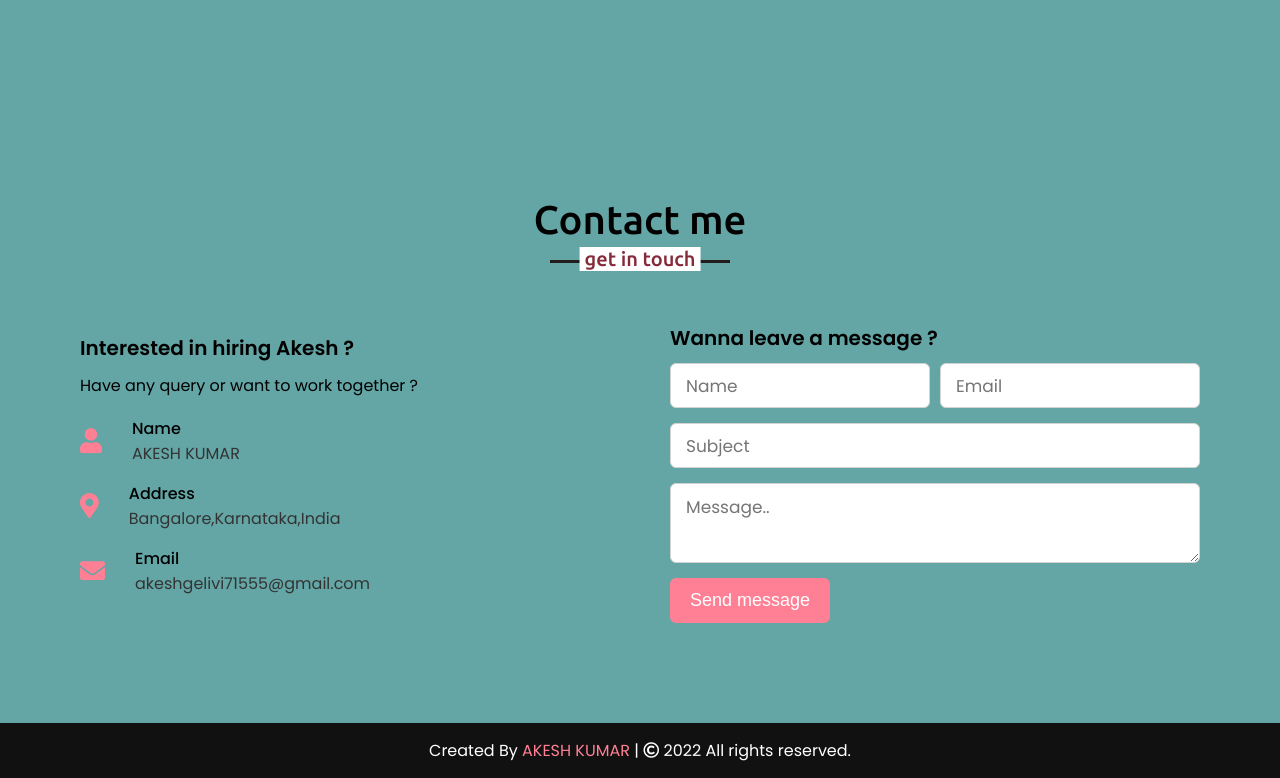
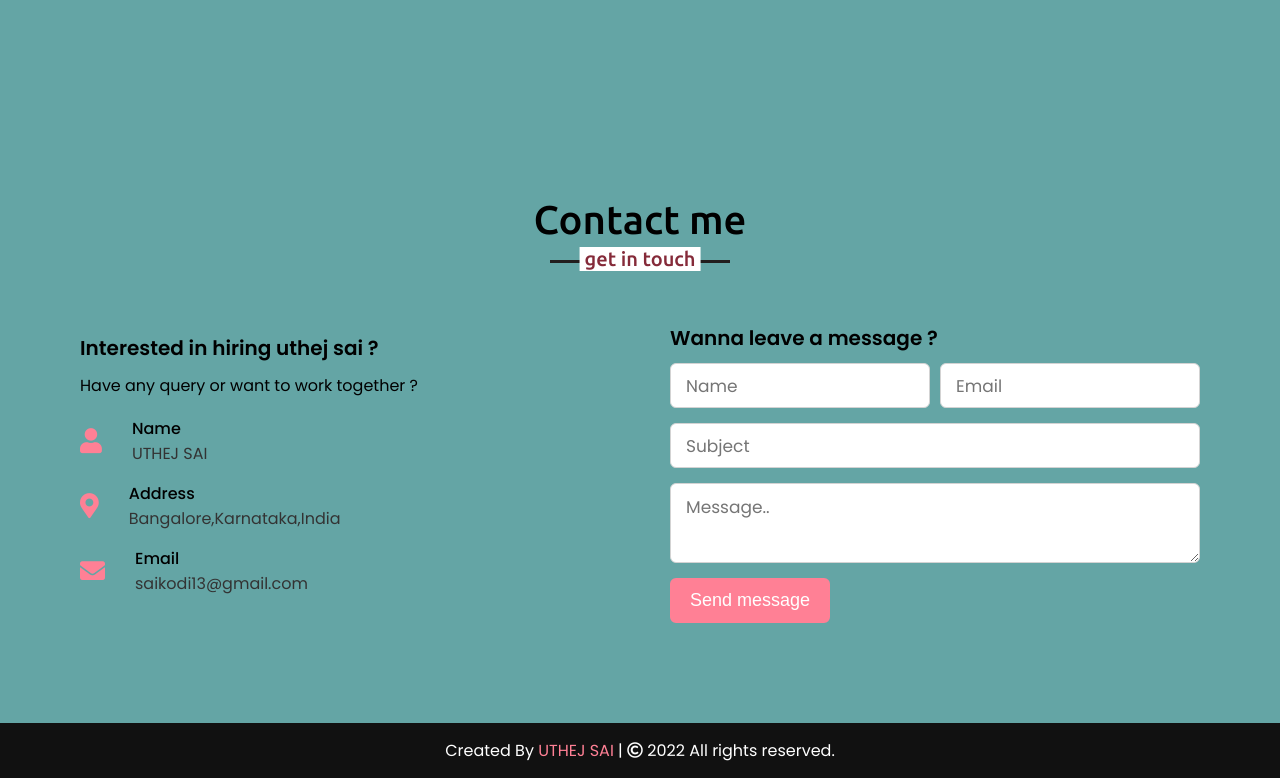
Before and after one commit to KodipunjulaUthejsai/OIBSIB_TASK_2, a plain HTML site: page index.html in a window 1280 px wide. Shown: the part 1979-2757 px from the top of the page. Drawn offline with nearby package versions, Linux system fonts and the light colour scheme.

Commit message:
Update index.html

```diff
--- a/index.html
+++ b/index.html
@@ -1,5 +1,5 @@
 <!DOCTYPE html>
-<!-- Created By AKESH KUMAR -->
+<!-- Created By Uthej sai -->
 <html lang="en">
 <head>
     <meta charset="UTF-8">
@@ -38,7 +38,7 @@
                     <img src="profile photo">
                 </div>
                 <div class="column right">
-                    <div class="text">I am akesh and I'm a<span class="typing-2"></span></div>
+                    <div class="text">I am UTHEJSAI and I'm a<span class="typing-2"></span></div>
                     <p> I'm currently a student pursuing my Bachelor of Technology in Computer science and Engineering with specialization in Data Science at GITAM School of Technology (2020-2024) and looking to join the workforce and gain real-world experience. I'm reliable and able to complete tasks on time in both individual and team settings. Through my academic and extracurricular projects, I've developed my communication, leadership and interpersonal skills that will serve this role and your company well. I learned programming, data science techniques, machine learning tools, and basic SQL techniques. I have gained very good knowledge about Python, Java, HTML, CSS, JDBC and JavaScript, ReactJS, Node.js like languages and completed some projects. and I have the experience of working on Ec2 Instances, Subnets, VPC's and I Have successfully completed the Microsoft AZure AZ-900 certification.And also I am enthusiastic to learn and work in Web development projects and cloud projects. </p>
                     <a href="Black White Minimalist CV Resume">Download CV</a>
                 </div>
@@ -135,7 +135,7 @@
             <h2 class="title">Contact me</h2>
             <div class="contact-content">
                 <div class="column left">
-                    <div class="text">Interested in hiring Akesh ?</div>
+                    <div class="text">Interested in hiring uthej sai ?</div>
                     <p>Have any query or want to work together ?
                  </p>
                     <div class="icons">
@@ -143,7 +143,7 @@
                             <i class="fas fa-user"></i>
                             <div class="info">
                                 <div class="head">Name</div>
-                                <div class="sub-title">AKESH KUMAR</div>
+                                <div class="sub-title">UTHEJ SAI</div>
                             </div>
                         </div>
                         <div class="row">
@@ -157,14 +157,14 @@
                             <i class="fas fa-envelope"></i>
                             <div class="info">
                                 <div class="head">Email</div>
-                                <div class="sub-title">akeshgelivi71555@gmail.com</div>
+                                <div class="sub-title">saikodi13@gmail.com</div>
                             </div>
                         </div>
                     </div>
                 </div>
                 <div class="column right">
                     <div class="text">Wanna leave a message ?</div>
-                    <form class="contact-form" action="mailto:akeshgelivi71555@gmail.com" method="POST">
+                    <form class="contact-form" action="mailto:saikodi13@gmail.com" method="POST">
                         <div class="fields">
                             <div class="field name">
                                 <input type="text" class="fullname" placeholder="Name">
@@ -188,7 +188,7 @@
         </div>
     </section>
     <footer>
-        <span>Created By <a href="https://www.linkedin.com/in/akesh-gelivi-357abb246/">AKESH KUMAR</a> | <span class="far fa-copyright"></span> 2022 All rights reserved.</span>
+        <span>Created By <a href="https://www.linkedin.com/in/k-uthej-sai-446633252">UTHEJ SAI</a> | <span class="far fa-copyright"></span> 2022 All rights reserved.</span>
     </footer>
 
     <script src="script.js"></script>
```
